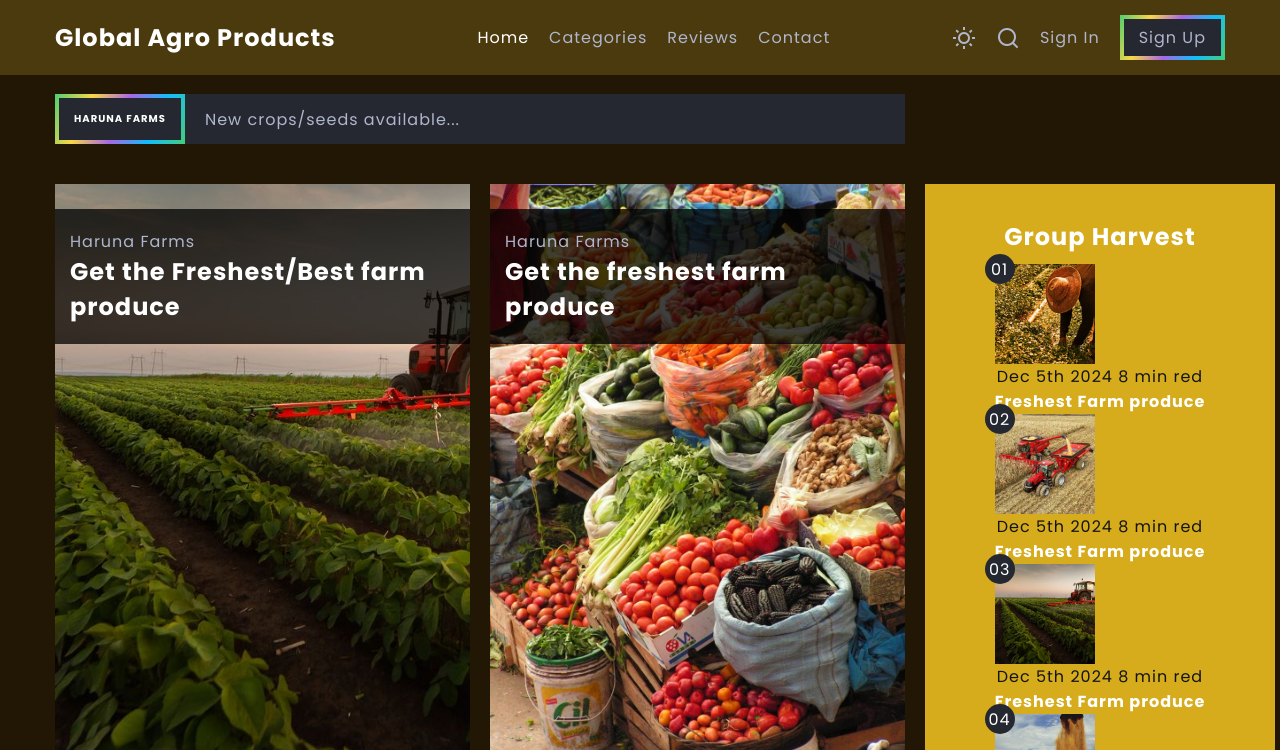
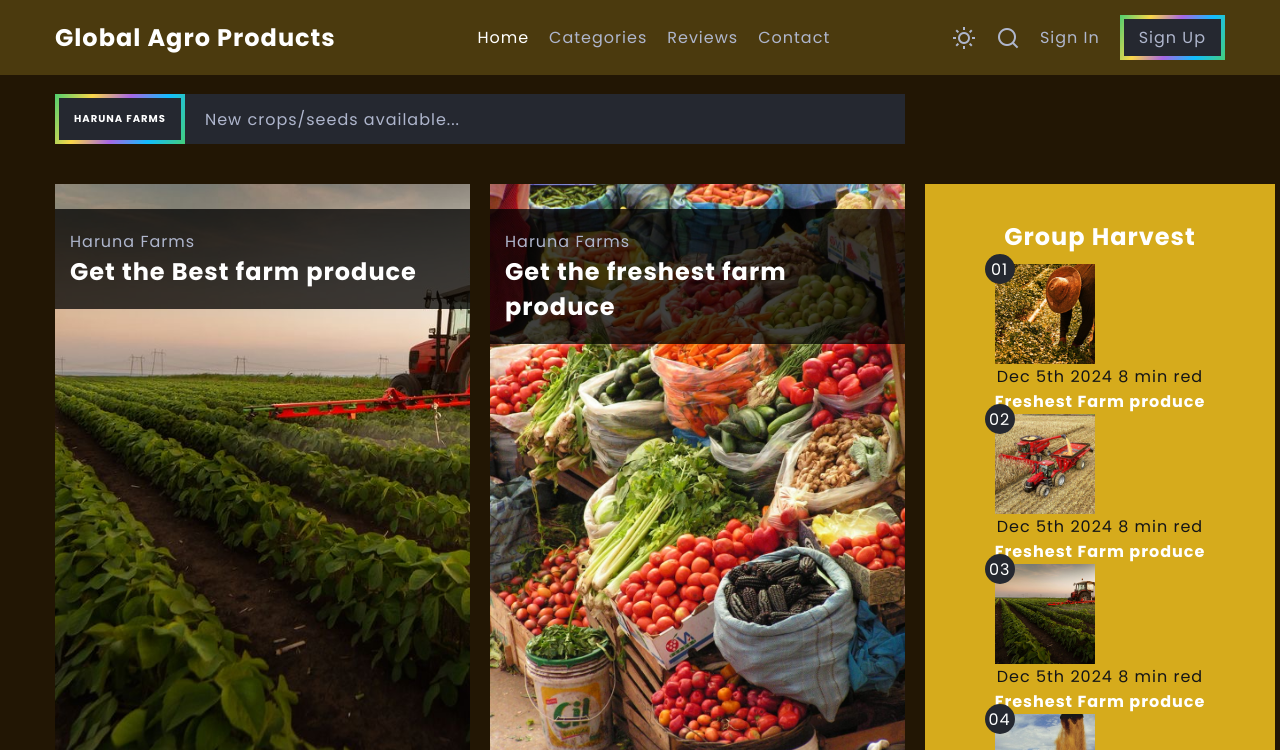
Before and after one commit to Sammy11999/shekinah.com, a plain HTML site: page index.html in a window 1280 px wide. Shown: the top 750 px of the page. Drawn offline with nearby package versions, Linux system fonts and the light colour scheme.

Commit message:
update index text

```diff
--- a/index.html
+++ b/index.html
@@ -118,7 +118,7 @@
                 <div class="article-data">
                     <span>Haruna Farms</span>
                 </div>
-                <h3 class="title article-title">Get the Freshest/Best farm produce</h3>
+                <h3 class="title article-title">Get the Best farm produce</h3>
             </div>
 
             </a>
```
